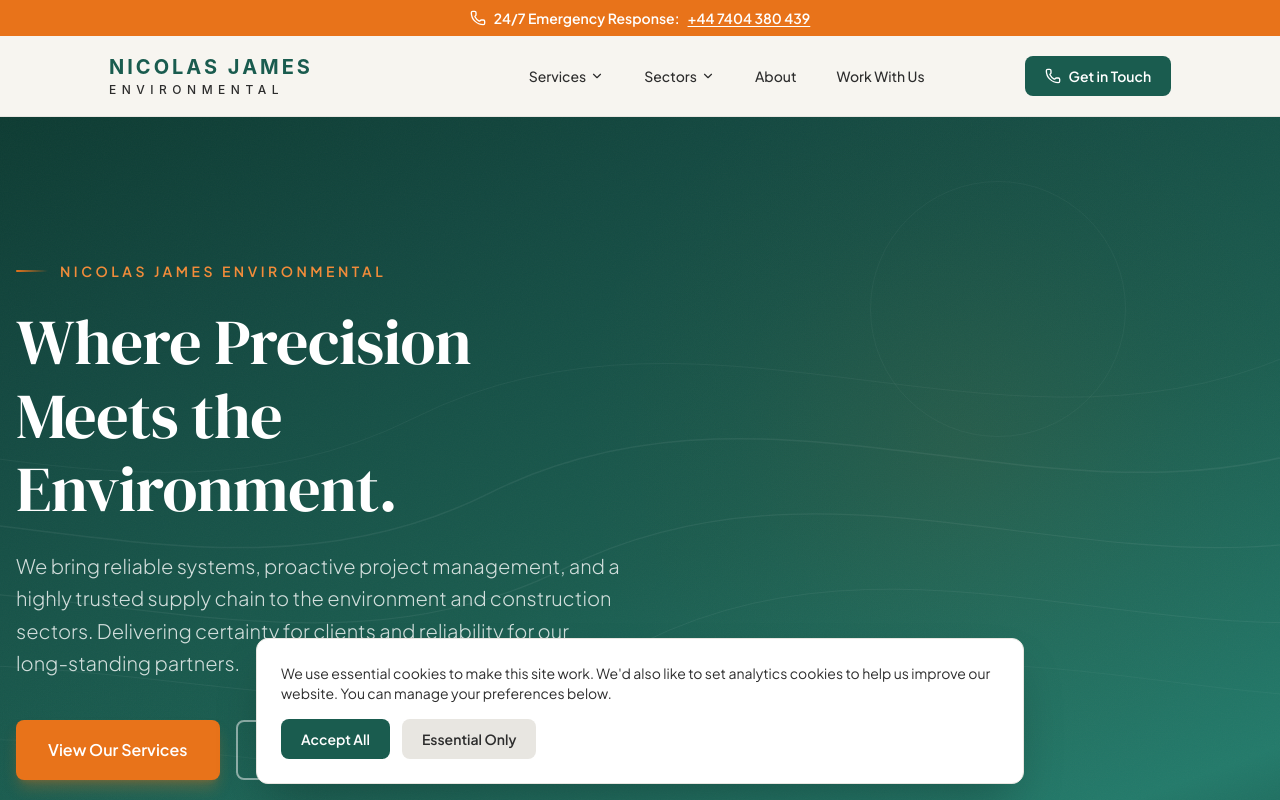
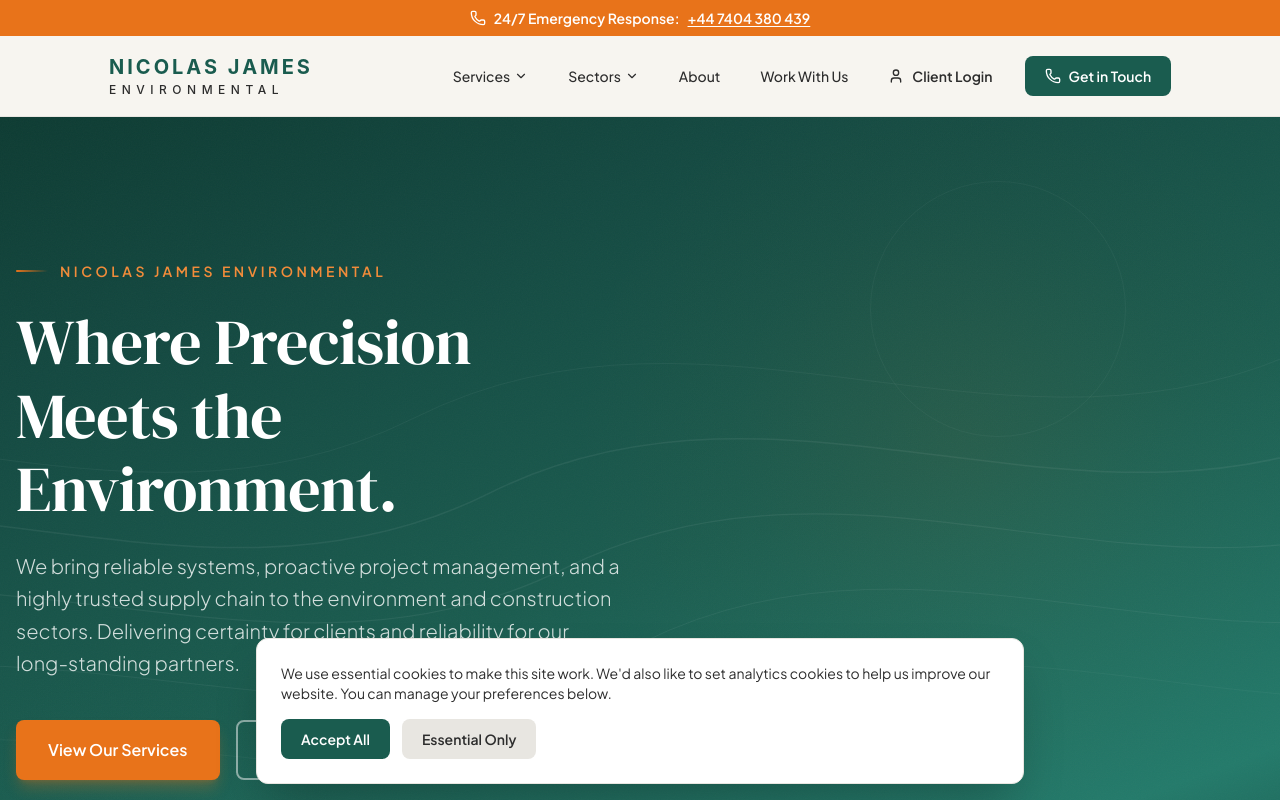
Before and after one commit to williamcjrogers/NJA, a Next.js app: page / in a window 1280 px wide. Shown: the top 800 px of the page. Built offline with nearby package versions, Linux system fonts and the light colour scheme.

Commit message:
feat: add client login link to header

```diff
--- a/src/components/layout/Header.tsx
+++ b/src/components/layout/Header.tsx
@@ -2,7 +2,7 @@
 
 import { useState } from "react";
 import Link from "next/link";
-import { ChevronDown, Menu, X, Phone } from "lucide-react";
+import { ChevronDown, Menu, X, Phone, User } from "lucide-react";
 import { LogoFull } from "@/components/Logo";
 import navigation from "@/data/navigation.json";
 
@@ -64,6 +64,15 @@ export default function Header() {
 
           {/* Desktop CTA */}
           <div className="hidden lg:flex items-center gap-4">
+            <a
+              href={navigation.clientLogin?.href || "https://operations.nicolasjamesenvironmental.com"}
+              target="_blank"
+              rel="noopener noreferrer"
+              className="inline-flex items-center gap-2 px-4 py-2 text-sm font-semibold text-brand-charcoal hover:text-brand-teal transition-colors"
+            >
+              <User className="h-4 w-4" aria-hidden="true" />
+              {navigation.clientLogin?.label || "Client Login"}
+            </a>
             <a
               href={navigation.contact.href}
               className="inline-flex items-center gap-2 px-5 py-2.5 bg-brand-teal text-white text-sm font-semibold rounded-lg hover:bg-brand-teal-light transition-colors"
@@ -149,6 +158,15 @@ export default function Header() {
             ))}
             <div className="pt-4 border-t border-brand-grey">
               <a
+                href={navigation.clientLogin?.href || "https://operations.nicolasjamesenvironmental.com"}
+                target="_blank"
+                rel="noopener noreferrer"
+                className="flex items-center justify-center gap-2 w-full px-5 py-3 mb-2 border border-brand-grey text-brand-charcoal text-sm font-semibold rounded-lg hover:bg-brand-charcoal/5 transition-colors"
+              >
+                <User className="h-4 w-4" aria-hidden="true" />
+                {navigation.clientLogin?.label || "Client Login"}
+              </a>
+              <a
                 href={navigation.contact.href}
                 className="flex items-center justify-center gap-2 w-full px-5 py-3 bg-brand-teal text-white text-sm font-semibold rounded-lg"
               >
--- a/src/data/navigation.json
+++ b/src/data/navigation.json
@@ -82,5 +82,9 @@
     "phone": "+44 7404 380 439",
     "email": "info@nicolasjames.co.uk",
     "href": "tel:+447404380439"
+  },
+  "clientLogin": {
+    "label": "Client Login",
+    "href": "https://operations.nicolasjamesenvironmental.com"
   }
 }
```
